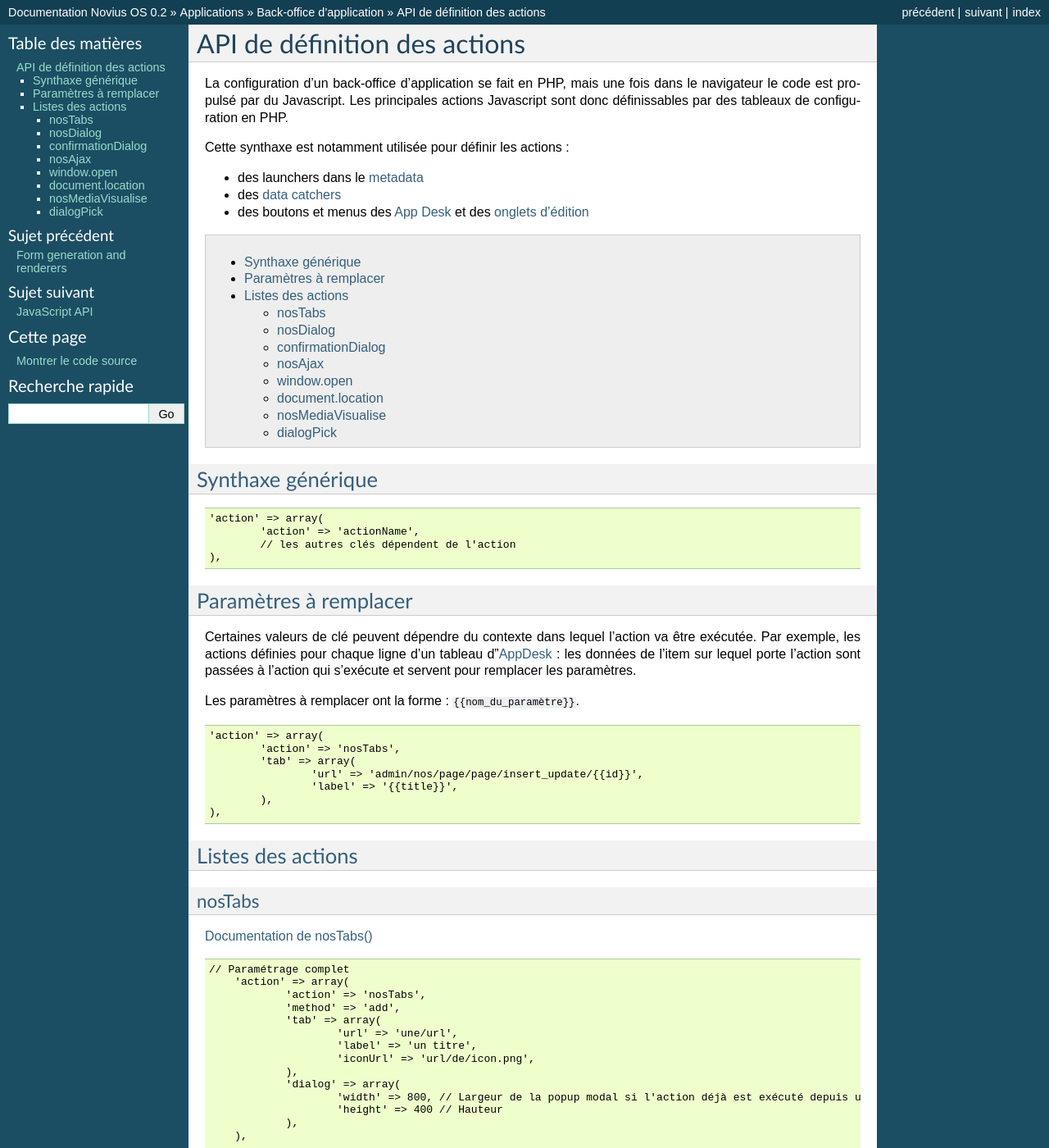
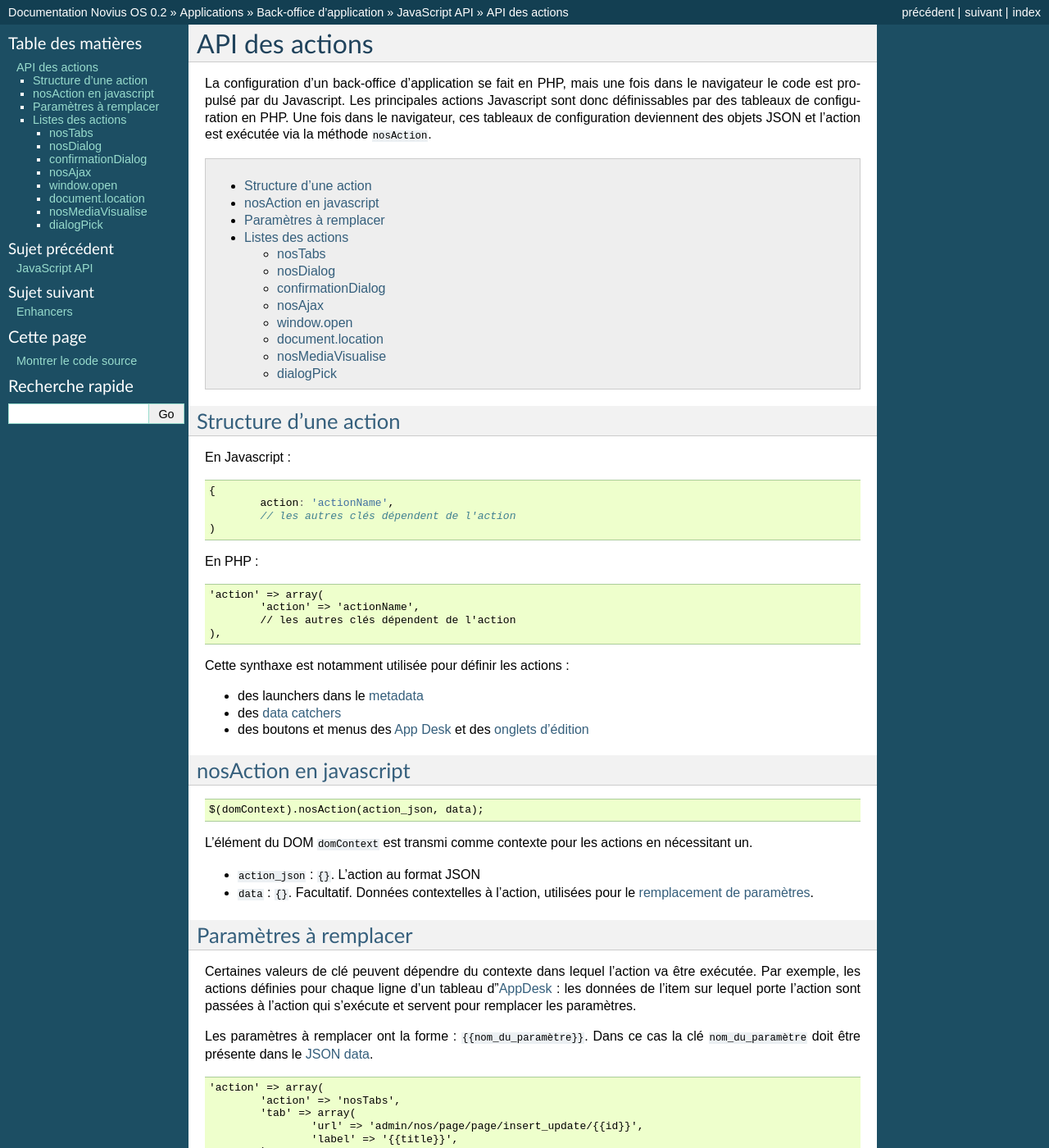
Before and after one commit to vrcAlbert/documentation-api, a Sphinx documentation site: the page built from source/technical/applications/interfaces/actions.rst, in a window 1280 px wide and 1400 px high. Shown: the whole window at 82% size. Built offline with Sphinx 7.4.7, drawn with Linux system fonts in a browser that asks for light colours; some of the changed text lies outside the part shown.

Commit message:
API javascript

```diff
--- a/source/index.rst
+++ b/source/index.rst
@@ -36,7 +36,7 @@ Documentation technique
 -----------------------
 
 .. toctree::
-	:maxdepth: 3
+	:maxdepth: 4
 	:titlesonly:
 
 	technical/coding_standards
--- a/source/technical/applications/interfaces/actions.rst
+++ b/source/technical/applications/interfaces/actions.rst
@@ -1,21 +1,27 @@
-API de définition des actions
-=============================
+API des actions
+===============
 
 La configuration d'un back-office d'application se fait en PHP, mais une fois dans le navigateur le code est propulsé par du Javascript.
 Les principales actions Javascript sont donc définissables par des tableaux de configuration en PHP.
-
-Cette synthaxe est notamment utilisée pour définir les actions :
-
-* des launchers dans le :doc:`metadata </technical/applications/metadata>`
-* des :doc:`data catchers </technical/sharing>`
-* des boutons et menus des :doc:`appdesk` et des :doc:`onglets d'édition <crud>`
+Une fois dans le navigateur, ces tableaux de configuration deviennent des objets JSON et l'action est exécutée via la méthode ``nosAction``.
 
 .. contents::
 	:local:
 	:backlinks: top
 
-Synthaxe générique
-------------------
+Structure d'une action
+----------------------
+
+En Javascript :
+
+.. code-block:: js
+
+	{
+		action: 'actionName',
+		// les autres clés dépendent de l'action
+	)
+
+En PHP :
 
 .. code-block:: php
 
@@ -24,13 +30,35 @@ Synthaxe générique
 		// les autres clés dépendent de l'action
 	),
 
+Cette synthaxe est notamment utilisée pour définir les actions :
+
+* des launchers dans le :doc:`metadata </technical/applications/metadata>`
+* des :doc:`data catchers </technical/sharing>`
+* des boutons et menus des :doc:`appdesk` et des :doc:`onglets d'édition <crud>`
+
+.. _javascript_action_nosaction:
+
+nosAction en javascript
+-----------------------
+
+.. code-block:: js
+
+	$(domContext).nosAction(action_json, data);
+
+L'élément du DOM ``domContext`` est transmi comme contexte pour les actions en nécessitant un.
+
+* ``action_json`` : ``{}``. L'action au format JSON
+* ``data`` : ``{}``. Facultatif. Données contextelles à l'action, utilisées pour le :ref:`remplacement de paramètres <javascript_action_placeholder>`.
+
+.. _javascript_action_placeholder:
+
 Paramètres à remplacer
 ----------------------
 
 Certaines valeurs de clé peuvent dépendre du contexte dans lequel l'action va être exécutée.
 Par exemple, les actions définies pour chaque ligne d'un tableau d':doc:`AppDesk <appdesk>` : les données de l'item sur lequel porte l'action sont passées à l'action qui s'exécute et servent pour remplacer les paramètres.
 
-Les paramètres à remplacer ont la forme : ``{{nom_du_paramètre}}``.
+Les paramètres à remplacer ont la forme : ``{{nom_du_paramètre}}``. Dans ce cas la clé ``nom_du_paramètre`` doit être présente dans le :ref:`JSON data <javascript_action_nosaction>`.
 
 .. code-block:: php
 
@@ -42,6 +70,13 @@ Les paramètres à remplacer ont la forme : ``{{nom_du_paramètre}}``.
 		),
 	),
 
+.. code-block:: js
+
+	data = {
+		id: 5,
+		title: 'Un titre'
+	};
+
 Listes des actions
 ------------------
 
@@ -49,6 +84,8 @@ nosTabs
 ^^^^^^^
 
 :ref:`Documentation de nosTabs() <javascript_api_tabs>`
+
+En PHP :
 
 .. code-block:: php
 
@@ -75,11 +112,30 @@ nosTabs
 		),
 	),
 
+En Javascript :
+
+.. code-block:: js
+
+	$(domContext).nosAction({
+		action: 'nosTabs',
+		method: 'add',
+		tab: {
+			url: 'une/url',
+			label: 'un titre',
+			iconUrl: 'url/de/icon.png'
+		},
+		dialog: {
+			width: 800,
+			height: 400
+		}
+	});
 
 nosDialog
 ^^^^^^^^^
 
 :ref:`Documentation de nosDialog() <javascript_api_dialog>`
+
+En PHP :
 
 .. code-block:: php
 
@@ -94,10 +150,27 @@ nosDialog
 		),
 	),
 
+En Javascript :
+
+.. code-block:: js
+
+	$(domContext).nosAction({
+		action: 'nosDialog',
+		dialog: {
+			ajax: true,
+			contentUrl: 'une/url/,
+			title: 'un titre',
+			width: 500,
+			height: 200
+		}
+	});
+
 confirmationDialog
 ^^^^^^^^^^^^^^^^^^
 
 Une forme particulière de ``nosDialog`` pour les popups de confirmation.
+
+En PHP :
 
 .. code-block:: php
 
@@ -109,11 +182,25 @@ Une forme particulière de ``nosDialog`` pour les popups de confirmation.
 		),
 	),
 
+En Javascript :
+
+.. code-block:: js
+
+	$(domContext).nosAction({
+		action: 'confirmationDialog',
+		dialog: {
+			contentUrl: 'une/url/,
+			title: 'un titre'
+		}
+	});
+
 
 nosAjax
 ^^^^^^^
 
 :ref:`Documentation de nosAjax() <javascript_api_ajax>`
+
+En PHP :
 
 .. code-block:: php
 
@@ -128,10 +215,29 @@ nosAjax
 		),
 	),
 
+En Javascript :
+
+.. code-block:: js
+
+	$(domContext).nosAction({
+		action: 'nosAjax',
+		params: {
+			url: 'une/url',
+			method: 'POST',
+			data: {
+				id: '{{_id}}'
+			)
+		}
+	}, {
+		id: 5
+	});
+
 window.open
 ^^^^^^^^^^^
 
 Ouvre une nouvelle fenêtre du navigateur.
+
+En PHP :
 
 .. code-block:: php
 
@@ -140,10 +246,21 @@ Ouvre une nouvelle fenêtre du navigateur.
 		'url' => 'une/url/,
 	),
 
+En Javascript :
+
+.. code-block:: js
+
+	$(domContext).nosAction({
+		action: 'window.open',
+		url: 'une/url'
+	});
+
 document.location
 ^^^^^^^^^^^^^^^^^
 
 Change l'URL de la fenêtre du navigateur.
+
+En PHP :
 
 .. code-block:: php
 
@@ -152,6 +269,14 @@ Change l'URL de la fenêtre du navigateur.
 		'url' => 'une/url/,
 	),
 
+En Javascript :
+
+.. code-block:: js
+
+	$(domContext).nosAction({
+		action: 'document.location',
+		url: 'une/url'
+	});
 
 nosMediaVisualise
 ^^^^^^^^^^^^^^^^^
@@ -159,14 +284,29 @@ nosMediaVisualise
 | L'action ``nosMediaVisualise`` dépend entièrement des données contextuelles passées à l'action.
 | :ref:`Documentation de nosMediaVisualise() <javascript_api_mediavisualise>`
 
+En PHP :
+
 .. code-block:: php
 
 	'action' => array(
 		'action' => 'nosMediaVisualise',
 	),
 
+En Javascript :
+
+.. code-block:: js
+
+	$(domContext).nosAction({
+		action: 'nosMediaVisualise'
+	}, {
+		path: 'url/du/media/',
+        image: true
+	});
+
 dialogPick
 ^^^^^^^^^^
+
+En PHP :
 
 .. code-block:: php
 
@@ -174,3 +314,12 @@ dialogPick
 		'action' => 'dialogPick',
 		'event' => 'nom_de_l_evenement',
 	),
+
+En Javascript :
+
+.. code-block:: js
+
+	$(domContext).nosAction({
+		action: 'dialogPick',
+		'event' => 'nom_de_l_evenement'
+	});
--- a/source/technical/applications/interfaces/intro.rst
+++ b/source/technical/applications/interfaces/intro.rst
@@ -7,5 +7,4 @@ Back-office d'application
 	appdesk
 	crud
 	form_generation
-	actions
 	javascript_api
--- a/source/technical/applications/metadata.rst
+++ b/source/technical/applications/metadata.rst
@@ -68,10 +68,6 @@ Le fichier de configuration ``metadata`` retourne un tableau clé => valeur :
 	* ``name``
 	* ``action`` : Tableau clé => valeur de définition de l'action. Voir :doc:`interfaces/actions`.
 
-.. todo::
-
-	Créer une page des définitions des nosActions disponibles
-
 * ``enhancers`` : Voir :doc:`enhancers`
 * ``data-catchers`` : Voir :doc:`/technical/sharing`
 * ``template`` : Tableau clé => valeur de définition des gabarits
```
Also changed, not shown: source/technical/applications/interfaces/javascript_api.rst (+14 -9 lines).
